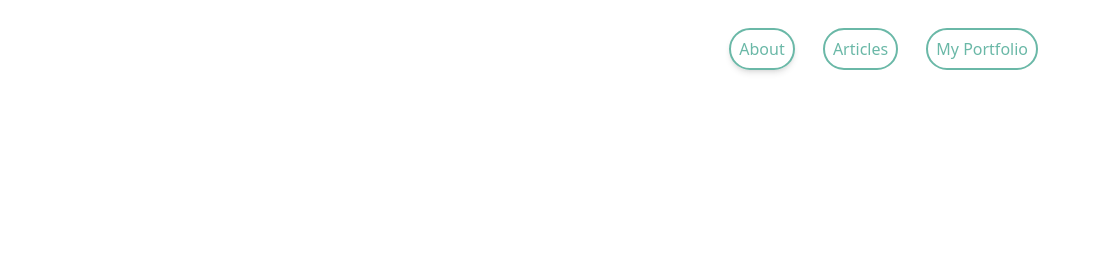
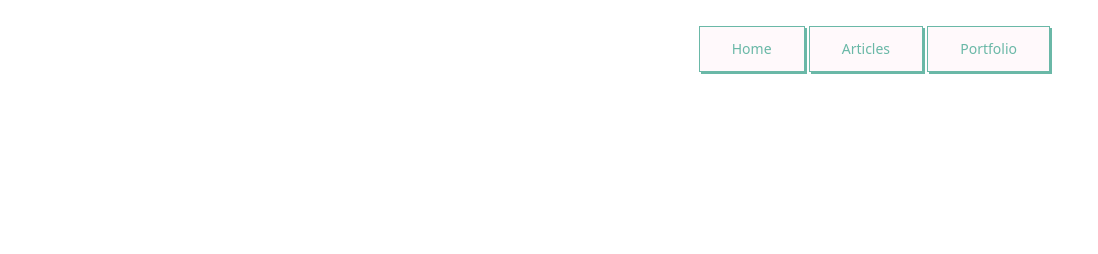
Before and after one commit to Njong392/Blog-astro, an Astro site: page /blog in a window 1280 px wide. Shown: the full height of the page, 182-1280 px from the left. Built offline with nearby package versions, Linux system fonts and the light colour scheme; Astro itself is replaced by a stand-in of ours.

Commit message:
feat: change button styles

```diff
--- a/src/components/Navigation.astro
+++ b/src/components/Navigation.astro
@@ -10,9 +10,25 @@
         </a>
     </div>
 
-    <div class="group">
-        <a href="/" class="m-3 rounded-full border-2 p-2 border-teal text-teal group-hover:bg-teal group-hover:text-dark shadow-md">About</a>
-        <a href="/blog/" class="m-3 rounded-full border-2 p-2 border-teal text-teal">Articles</a>
-        <a href="/" class="m-3 rounded-full border-2 p-2 border-teal text-teal">My Portfolio</a>
+    <div>
+        <a class="group relative inline-block text-sm font-medium text-teal focus:outline-none focus:ring active:text-indigo-500" href="/">
+            <span class="absolute inset-0 translate-x-0.5 translate-y-0.5 bg-teal transition-transform group-hover:translate-y-0 group-hover:translate-x-0"></span>
+
+            <span class="relative block border border-current bg-snow px-8 py-3">Home</span>
+        </a>
+
+        <a class="group relative inline-block text-sm font-medium text-teal focus:outline-none focus:ring active:text-indigo-500" href="/blog/">
+            <span class="absolute inset-0 translate-x-0.5 translate-y-0.5 bg-teal transition-transform group-hover:translate-y-0 group-hover:translate-x-0"></span>
+
+            <span class="relative block border border-current bg-snow px-8 py-3">Articles</span>
+        </a>
+
+        <a class="group relative inline-block text-sm font-medium text-teal focus:outline-none focus:ring active:text-indigo-500" href="/">
+            <span class="absolute inset-0 translate-x-0.5 translate-y-0.5 bg-teal transition-transform group-hover:translate-y-0 group-hover:translate-x-0"></span>
+
+            <span class="relative block border border-current bg-snow px-8 py-3">Portfolio</span>
+        </a>
+
+
     </div>
 </div>
```
